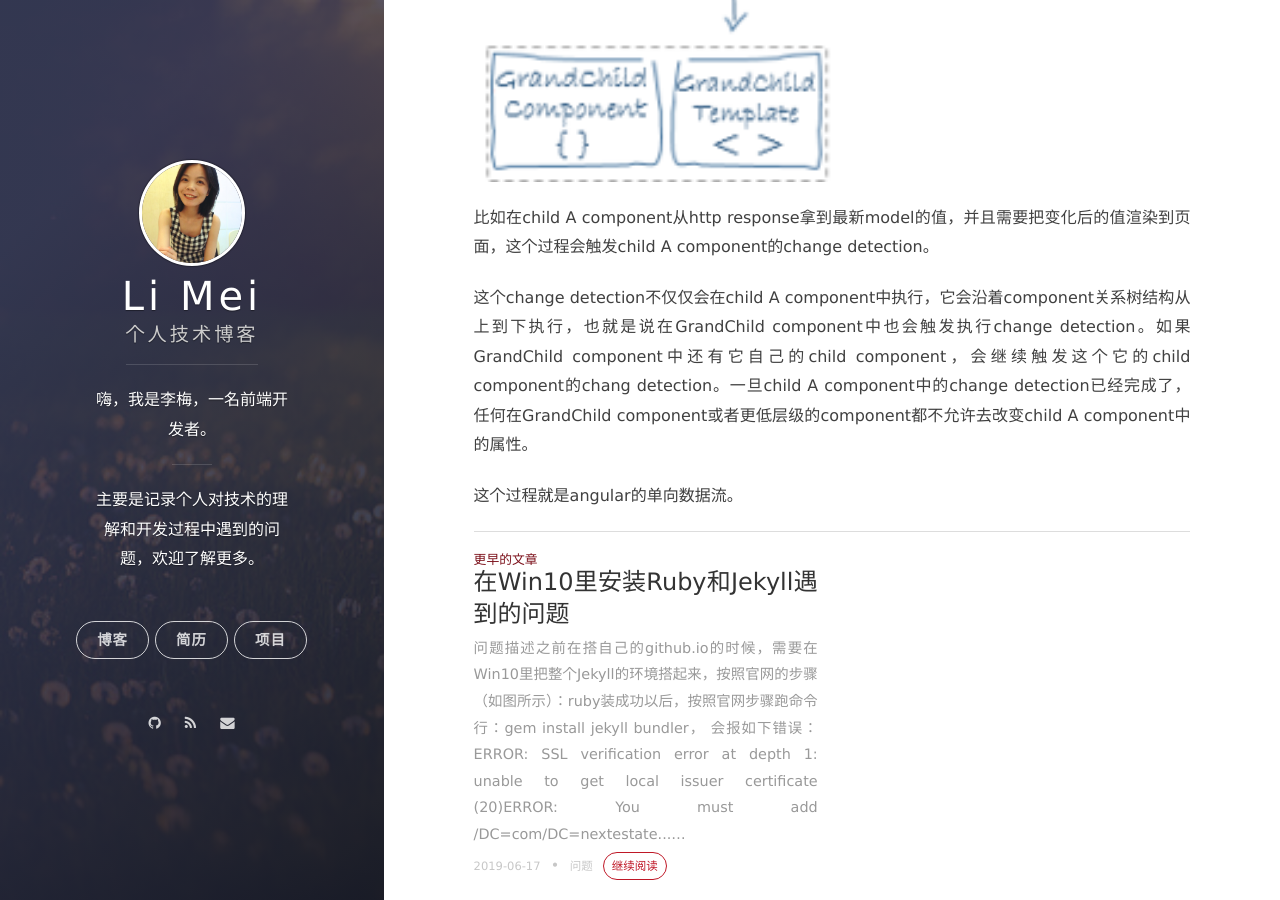
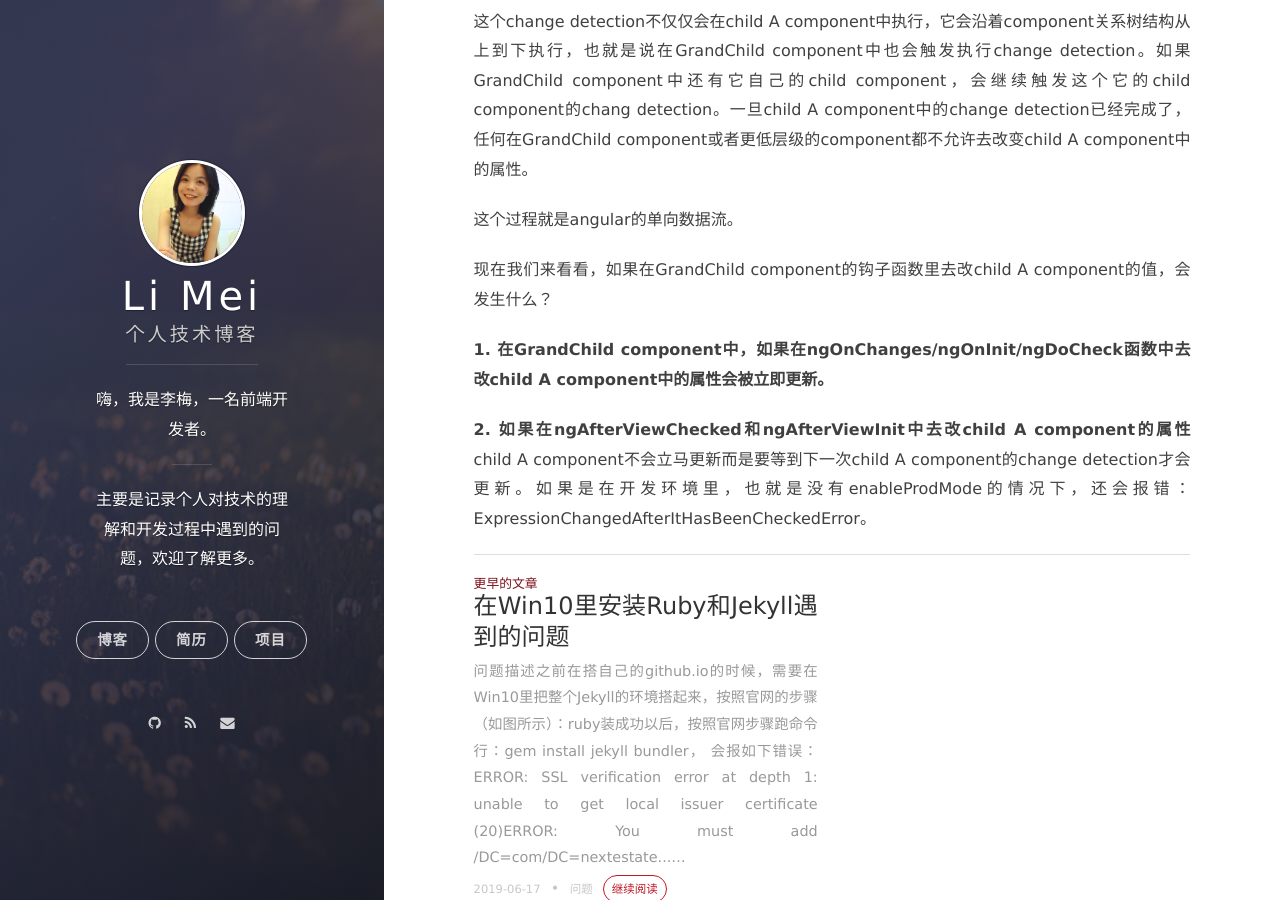
Before and after one commit to LiMeii/LiMeii.github.io, a Jekyll site: the page built from _posts/2019-06-21-angular-unidirectional-data-flow.md, in a window 1280 px wide and 900 px high, scrolled down 561 px. Built offline with Jekyll 4.4.1, drawn with Linux system fonts in a browser that asks for light colours; nearby versions of some CDN libraries.

Commit message:
update angular unidirectional data flow

```diff
--- a/_posts/2019-06-21-angular-unidirectional-data-flow.md
+++ b/_posts/2019-06-21-angular-unidirectional-data-flow.md
@@ -6,7 +6,7 @@ layout: post
 
 在介绍angular单向数据流之前我们先来看下angular中component之间关系树状结构图：
 
-![angular component tree](https://limeii.github.io/assets/images/posts/angular/angular-components-tree.png){:height="100%" width="100%"}
+![angular component tree](https://limeii.github.io/assets/images/posts/angular/angular-components-tree.png){:height="50%" width="50%"}
 
 比如在child A component从http response拿到最新model的值，并且需要把变化后的值渲染到页面，这个过程会触发child A component的change detection。
 
@@ -15,3 +15,12 @@ layout: post
 
 
 这个过程就是angular的单向数据流。
+
+
+现在我们来看看，如果在GrandChild component的钩子函数里去改child A component的值，会发生什么？
+
+
+**1. 在GrandChild component中，如果在ngOnChanges/ngOnInit/ngDoCheck函数中去改child A component中的属性会被立即更新。**
+
+
+**2. 如果在ngAfterViewChecked和ngAfterViewInit中去改child A component的属性** child A component不会立马更新而是要等到下一次child A component的change detection才会更新。如果是在开发环境里，也就是没有enableProdMode的情况下，还会报错：ExpressionChangedAfterItHasBeenCheckedError。
```
